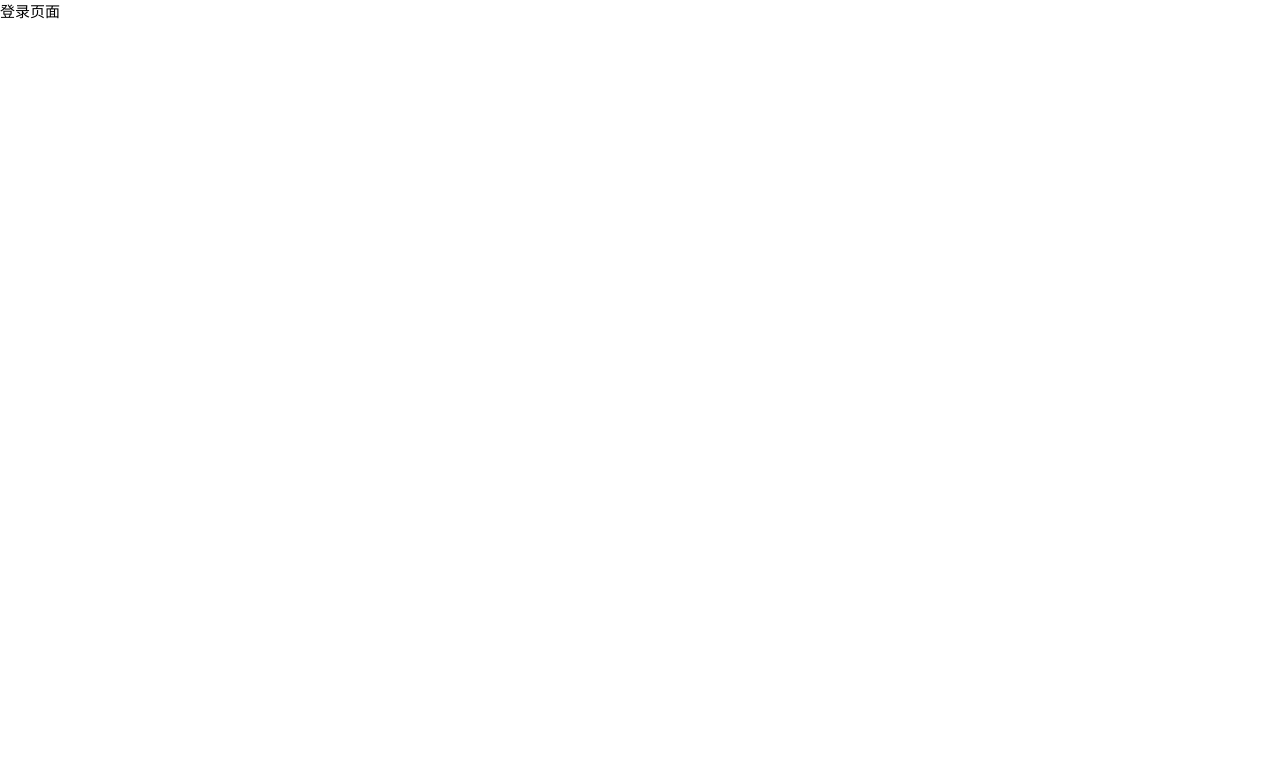
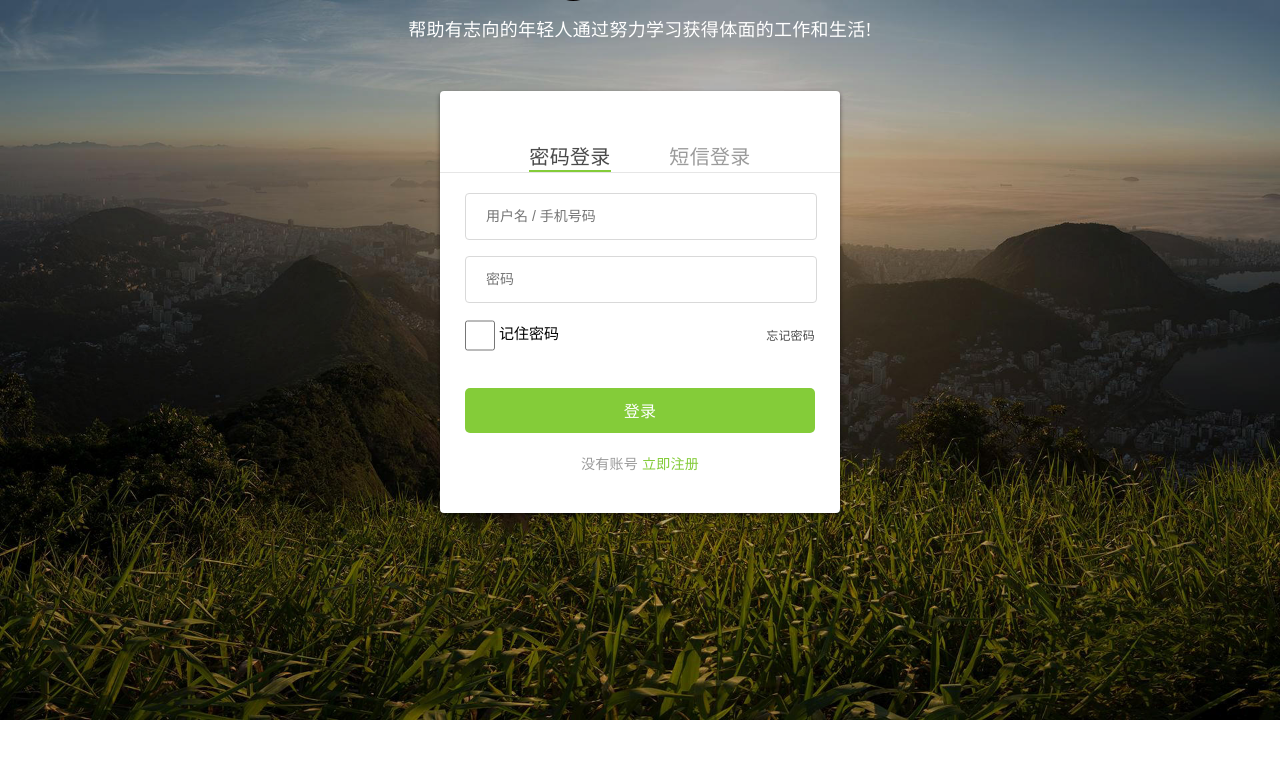
Before and after one commit to sword-demon/luffycity, a Vue app in the folder luffycityweb/: page /login in a window 1280 px wide. Shown: the top 758 px of the page. Built offline with nearby package versions, Linux system fonts and the light colour scheme.

Commit message:
feature:登录页面添加

```diff
--- a/luffycityweb/src/components/Header.vue
+++ b/luffycityweb/src/components/Header.vue
@@ -56,7 +56,7 @@
                         >
                     </div>
                     <div class="login-box full-left">
-                        <span>登录</span>
+                        <span @click="state.show_login = true">登录</span>
                         &nbsp;/&nbsp;
                         <span>注册</span>
                     </div>
@@ -64,11 +64,21 @@
             </div>
         </div>
     </div>
+    <el-dialog :width="600" v-model="state.show_login">
+        <Login></Login>
+    </el-dialog>
 </template>
 
 
 <script setup>
+import { reactive } from "vue";
 import nav from "../api/nav";
+import Login from "./Login.vue";
+
+// 控制登录框显示
+const state = reactive({
+    show_login: false,
+});
 
 // 请求头部导航
 nav.get_header_nav()
--- /dev/null
+++ b/luffycityweb/src/components/Login.vue
@@ -0,0 +1,176 @@
+<template>
+    <div class="title">
+        <span
+            :class="{ active: state.login_type == 0 }"
+            @click="state.login_type = 0"
+            >密码登录</span
+        >
+        <span
+            :class="{ active: state.login_type == 1 }"
+            @click="state.login_type = 1"
+            >短信登录</span
+        >
+    </div>
+    <div class="inp" v-if="state.login_type == 0">
+        <input
+            v-model="state.username"
+            type="text"
+            placeholder="用户名 / 手机号码"
+            class="user"
+        />
+        <input
+            v-model="state.password"
+            type="password"
+            class="pwd"
+            placeholder="密码"
+        />
+        <div id="geetest1"></div>
+        <div class="rember">
+            <label>
+                <input type="checkbox" class="no" name="a" />
+                <span>记住密码</span>
+            </label>
+            <p>忘记密码</p>
+        </div>
+        <button class="login_btn">登录</button>
+        <p class="go_login">没有账号 <span>立即注册</span></p>
+    </div>
+    <div class="inp" v-show="state.login_type == 1">
+        <input
+            v-model="state.username"
+            type="text"
+            placeholder="手机号码"
+            class="user"
+        />
+        <input
+            v-model="state.password"
+            type="text"
+            class="code"
+            placeholder="短信验证码"
+        />
+        <el-button id="get_code" type="primary">获取验证码</el-button>
+        <button class="login_btn">登录</button>
+        <p class="go_login">没有账号 <span>立即注册</span></p>
+    </div>
+</template>
+
+<script setup>
+import { reactive } from "vue";
+
+const state = reactive({
+    // 登录方式 0：密码登录 1.短信验证码登录
+    login_type: 0,
+    username: "",
+    password: "",
+});
+</script>
+
+<style scoped>
+.title {
+    font-size: 20px;
+    color: #9b9b9b;
+    letter-spacing: 0.32px;
+    border-bottom: 1px solid #e6e6e6;
+    display: flex;
+    justify-content: space-around;
+    padding: 0px 60px 0 60px;
+    margin-bottom: 20px;
+    cursor: pointer;
+}
+.title span.active {
+    color: #4a4a4a;
+    border-bottom: 2px solid #84cc39;
+}
+
+.inp {
+    width: 350px;
+    margin: 0 auto;
+}
+.inp .code {
+    width: 220px;
+    margin-right: 16px;
+}
+#get_code {
+    margin-top: 6px;
+}
+.inp input {
+    outline: 0;
+    width: 100%;
+    height: 45px;
+    border-radius: 4px;
+    border: 1px solid #d9d9d9;
+    text-indent: 20px;
+    font-size: 14px;
+    background: #fff !important;
+}
+.inp input.user {
+    margin-bottom: 16px;
+}
+.inp .rember {
+    display: flex;
+    justify-content: space-between;
+    align-items: center;
+    position: relative;
+    margin-top: 10px;
+}
+.inp .rember p:first-of-type {
+    font-size: 12px;
+    color: #4a4a4a;
+    letter-spacing: 0.19px;
+    margin-left: 22px;
+    display: -ms-flexbox;
+    display: flex;
+    -ms-flex-align: center;
+    align-items: center;
+    /*position: relative;*/
+}
+.inp .rember p:nth-of-type(2) {
+    font-size: 14px;
+    color: #9b9b9b;
+    letter-spacing: 0.19px;
+    cursor: pointer;
+}
+
+.inp .rember input {
+    outline: 0;
+    width: 30px;
+    height: 45px;
+    border-radius: 4px;
+    border: 1px solid #d9d9d9;
+    text-indent: 20px;
+    font-size: 14px;
+    background: #fff !important;
+    vertical-align: middle;
+    margin-right: 4px;
+}
+
+.inp .rember p span {
+    display: inline-block;
+    font-size: 12px;
+    width: 100px;
+}
+.login_btn {
+    cursor: pointer;
+    width: 100%;
+    height: 45px;
+    background: #84cc39;
+    border-radius: 5px;
+    font-size: 16px;
+    color: #fff;
+    letter-spacing: 0.26px;
+    margin-top: 30px;
+    border: none;
+    outline: none;
+}
+.inp .go_login {
+    text-align: center;
+    font-size: 14px;
+    color: #9b9b9b;
+    letter-spacing: 0.26px;
+    padding-top: 20px;
+}
+.inp .go_login span {
+    color: #84cc39;
+    cursor: pointer;
+}
+</style>
--- a/luffycityweb/src/router/index.js
+++ b/luffycityweb/src/router/index.js
@@ -4,7 +4,7 @@
 const routes = [
     {
         meta: {
-            title: 'luffy2.0-站点首页',
+            title: '站点首页',
             keepAlive: true,
         },
         path: '/', // uri访问地址
@@ -13,7 +13,7 @@
     },
     {
         meta: {
-            title: 'luffy2.0-用户登录',
+            title: '用户登录',
             keepAlive: true,
         },
         path: '/login', // uri访问地址
--- a/luffycityweb/src/views/Login.vue
+++ b/luffycityweb/src/views/Login.vue
@@ -1,7 +1,67 @@
-<script setup></script>
-
 <template>
-    <div>登录页面</div>
+    <div class="login box">
+        <img src="../assets/Loginbg.3377d0c.jpg" alt="" />
+        <div class="login">
+            <div class="login-title">
+                <img src="../assets/logo.svg" alt="" />
+                <p>帮助有志向的年轻人通过努力学习获得体面的工作和生活!</p>
+            </div>
+            <div class="login_box">
+                <Login></Login>
+            </div>
+        </div>
+    </div>
 </template>
 
-<style scoped></style>
+<script setup>
+import Login from "../components/Login.vue";
+</script>
+
+<style scoped>
+.box {
+    width: 100%;
+    height: 100%;
+    position: relative;
+    overflow: hidden;
+}
+.box img {
+    width: 100%;
+    min-height: 100%;
+}
+.box .login {
+    position: absolute;
+    width: 500px;
+    height: 400px;
+    left: 0;
+    margin: auto;
+    right: 0;
+    bottom: 0;
+    top: -438px;
+}
+
+.login-title {
+    width: 100%;
+    text-align: center;
+}
+.login-title img {
+    width: 190px;
+    height: auto;
+}
+.login-title p {
+    font-size: 18px;
+    color: #fff;
+    letter-spacing: 0.29px;
+    padding-top: 10px;
+    padding-bottom: 50px;
+}
+.login_box {
+    width: 400px;
+    height: auto;
+    background: #fff;
+    box-shadow: 0 2px 4px 0 rgba(0, 0, 0, 0.5);
+    border-radius: 4px;
+    margin: 0 auto;
+    padding-bottom: 40px;
+    padding-top: 50px;
+}
+</style>
```
